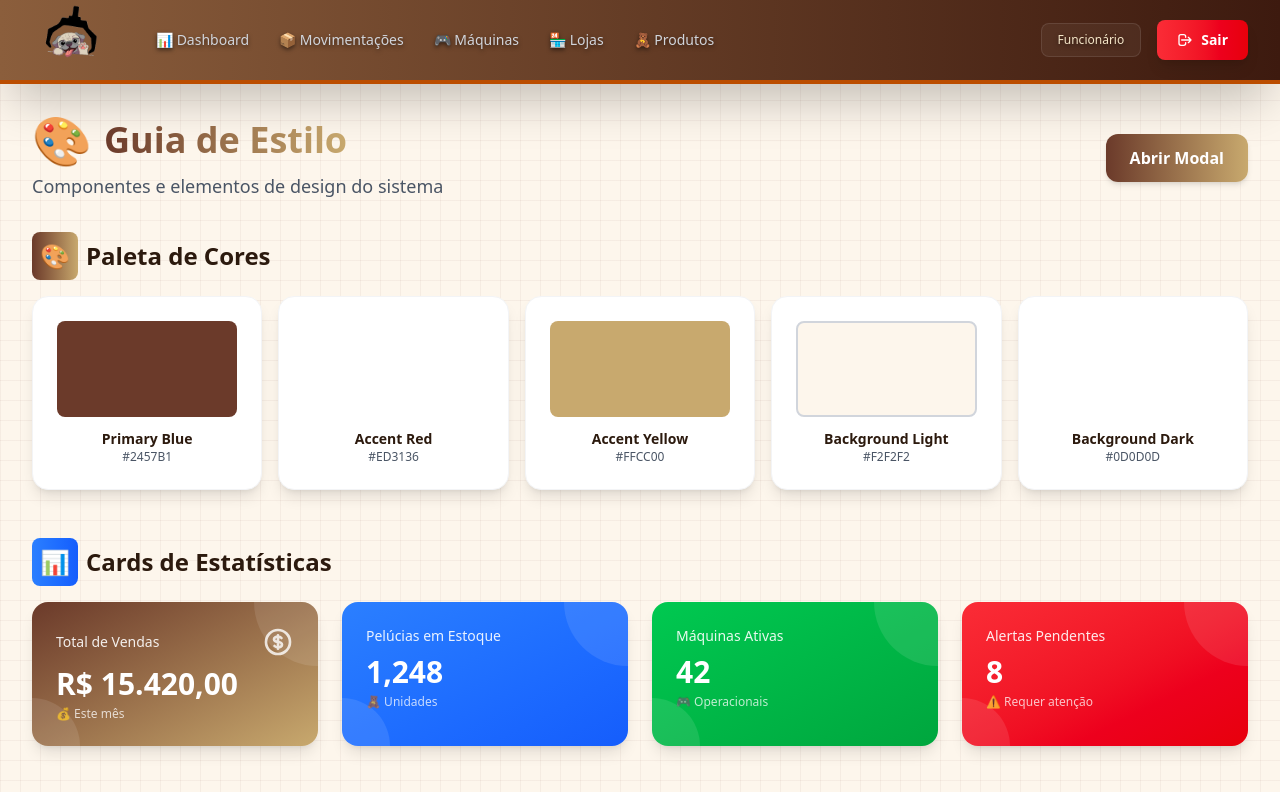
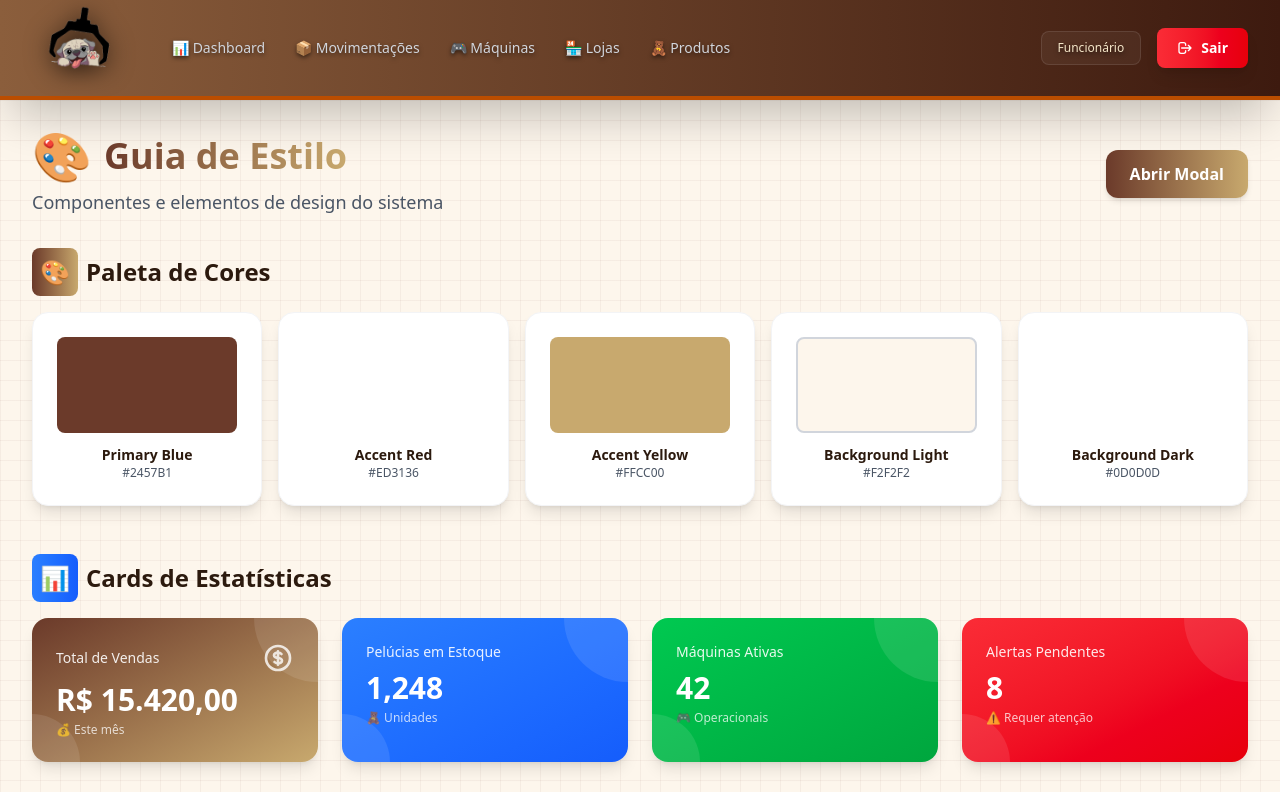
Before and after one commit to InventorySystemyMultiTenancy/pugmachine-front, a React (Vite) app: page /style-guide in a window 1280 px wide. Shown: the top 792 px of the page. Built offline with nearby package versions, Linux system fonts and the light colour scheme; no server answers.

Commit message:
fix: ajustando logo navbar py0

```diff
--- a/src/components/Navbar.jsx
+++ b/src/components/Navbar.jsx
@@ -23,7 +23,7 @@ export function Navbar() {
   return (
     <nav className="shadow-2xl border-b-4 border-amber-700" style={{ background: 'linear-gradient(to right, #8B5E3C, #3D1A0F)', textShadow: '0 2px 4px rgba(0,0,0,0.5)', color: '#FFFFFF' }}>
       <div className="max-w-7xl mx-auto px-4 sm:px-6 lg:px-8">
-        <div className="flex items-center justify-between h-20">
+        <div className="flex items-center justify-between h-24">
           <div className="flex items-center">
             <Link
               to="/"
@@ -32,7 +32,8 @@ export function Navbar() {
               <img
                 src={logoPug}
                 alt="PugMachine"
-                className="w-25 h-25 sm:w-16 sm:h-16 lg:w-20 lg:h-20 object-contain transition-transform duration-300 group-hover:scale-110"
+                className="w-24 h-24 object-contain transition-transform duration-300 group-hover:scale-110"
+                style={{ filter: 'drop-shadow(0 4px 12px rgba(0,0,0,0.7))' }}
               />
             </Link>
 
```
